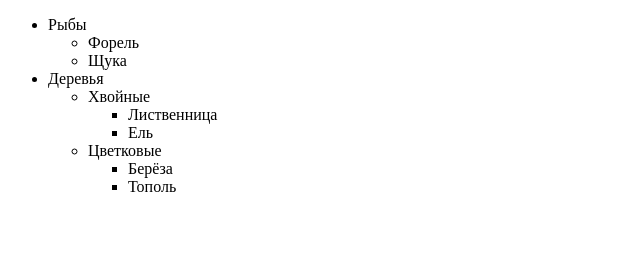
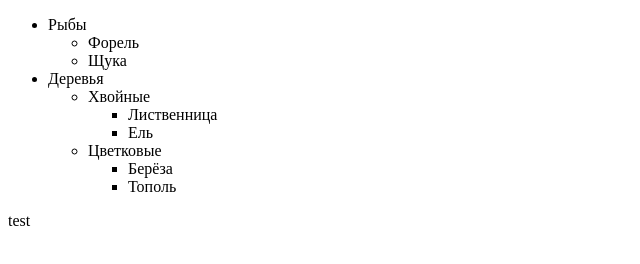
Before and after one commit to s0lm1r/newTree, a plain HTML site: page index.html in a window 1280 px wide. Shown: the full height of the page, 0-640 px from the left. Drawn offline with Linux system fonts and the light colour scheme.

Commit message:
first commit

```diff
--- a/index.html
+++ b/index.html
@@ -10,8 +10,7 @@
 
 <body>
  <div id="container"></div>
-
-
+<div class="test">test</div>
 </body>
 
 </html>
```
